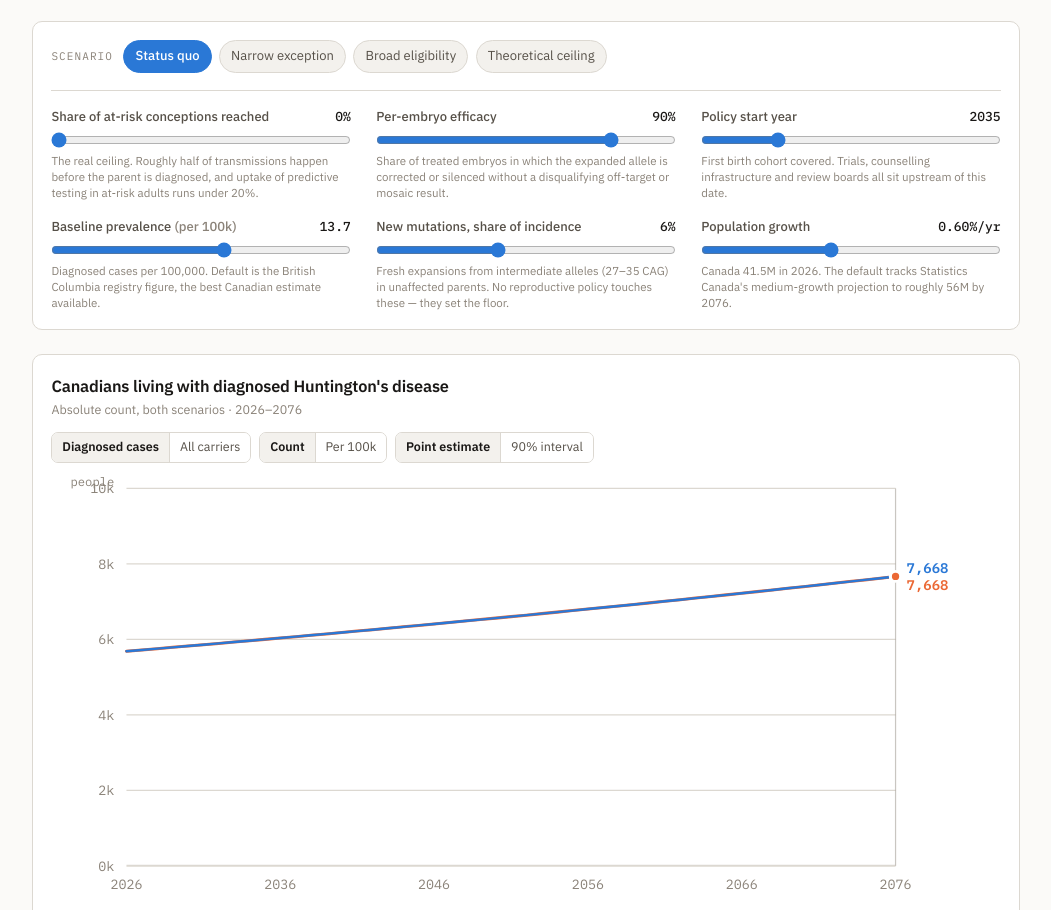
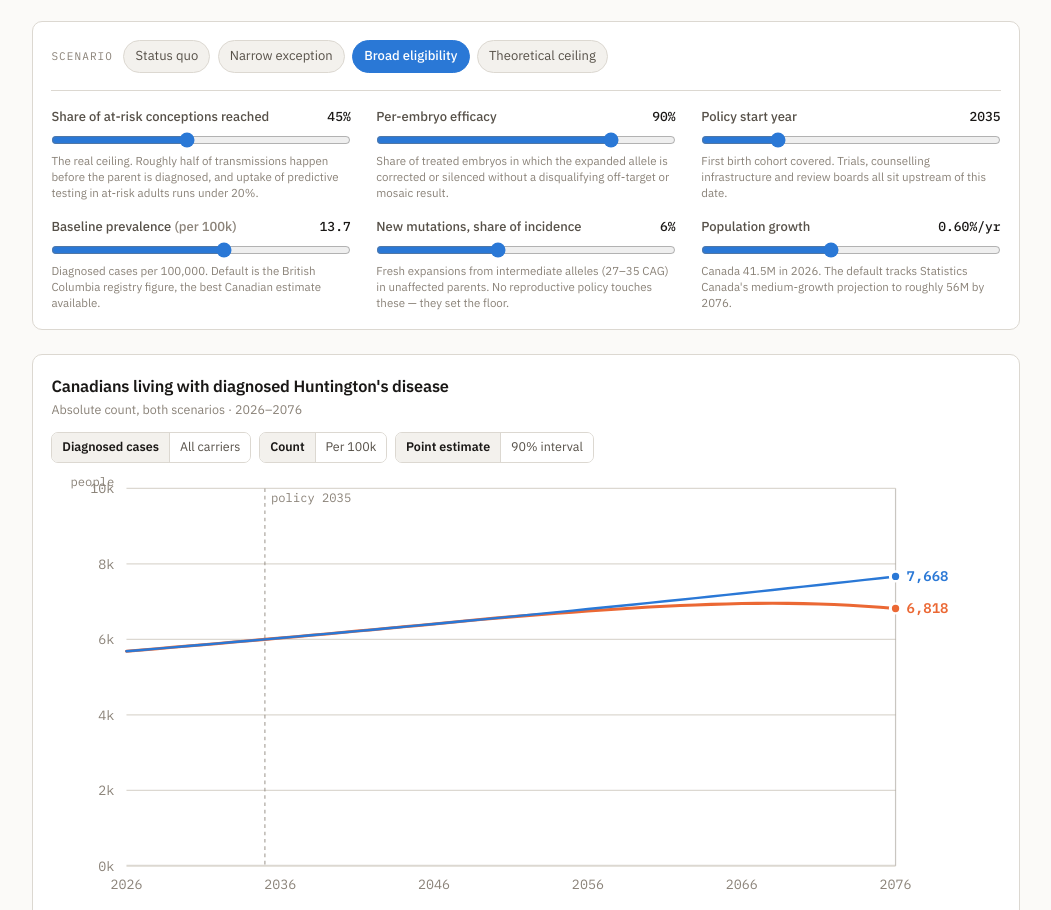
Before and after one commit to Vedthakar/huntingtons-canada-projection, a plain HTML site: page index.html in a window 1280 px wide. Shown: the part 291-1201 px from the top of the page, without its empty margins (114-1165 px from the left). Drawn offline with Linux system fonts and the light colour scheme.

Commit message:
Open the tool on broad eligibility, not the zero-coverage status quo

```diff
--- a/index.html
+++ b/index.html
@@ -311,16 +311,16 @@ td{font-family:var(--font-mono);color:var(--ink-2)}
   <section class="panel panel-pad">
     <div class="scenario-row">
       <span class="lbl">Scenario</span>
-      <button class="preset" data-preset="status" aria-pressed="true">Status quo</button>
+      <button class="preset" data-preset="status" aria-pressed="false">Status quo</button>
       <button class="preset" data-preset="narrow" aria-pressed="false">Narrow exception</button>
-      <button class="preset" data-preset="broad" aria-pressed="false">Broad eligibility</button>
+      <button class="preset" data-preset="broad" aria-pressed="true">Broad eligibility</button>
       <button class="preset" data-preset="ceiling" aria-pressed="false">Theoretical ceiling</button>
     </div>
 
     <div class="controls">
       <div class="ctrl">
         <div class="ctrl-head"><label for="cov">Share of at-risk conceptions reached</label><span class="val" id="cov-v">0%</span></div>
-        <input type="range" id="cov" min="0" max="100" step="1" value="0">
+        <input type="range" id="cov" min="0" max="100" step="1" value="45">
         <span class="hint">The real ceiling. Roughly half of transmissions happen before the parent is diagnosed, and uptake of predictive testing in at-risk adults runs under 20%.</span>
       </div>
       <div class="ctrl">
@@ -381,6 +381,7 @@ td{font-family:var(--font-mono);color:var(--ink-2)}
       <span><i class="swatch" style="background:var(--s1)"></i> Prohibition retained</span>
       <span><i class="swatch" style="background:var(--s2)"></i> Germline exception</span>
     </div>
+    <p class="chart-sub" id="zero-note" hidden style="margin-top:.5rem"><strong>Coverage is 0%, so the two lines are identical and sit exactly on top of each other.</strong> That is not a rendering fault — with no conceptions reached, the amendment changes nothing and the scenarios are the same projection. Raise coverage, or pick another scenario, to separate them.</p>
     <p class="chart-sub" id="band-note" hidden style="margin-top:.5rem">Shaded ribbons are 90% intervals from <span id="band-n">500</span> Monte Carlo draws over the nine uncertain inputs. While they are shown, the prevalence, efficacy, new-mutation and growth sliders are superseded by their full distributions — coverage and start year still apply, because those are the policy rather than a fact about the world.</p>
 
     <div class="scrub">
@@ -488,7 +489,12 @@ td{font-family:var(--font-mono);color:var(--ink-2)}
   var run = HDModel.run;
 
   // --- state -------------------------------------------------------------
-  var st = {cov:0, eff:0.90, start:2035, prev:13.7, denovo:0.06, growth:0.006,
+  /* Opens on broad eligibility, NOT on the status quo. At cov = 0 the two
+     scenarios are identical by construction, so the chart drew one line on
+     top of another and read as broken to anyone seeing it for the first
+     time. The landing state should show the mechanism working; the status
+     quo is one click away and now explains its own flat case. */
+  var st = {cov:0.45, eff:0.90, start:2035, prev:13.7, denovo:0.06, growth:0.006,
             pop:"manifest", unit:"count", year:2076, band:"off"};
   var data = null;
 
@@ -669,6 +675,8 @@ td{font-family:var(--font-mono);color:var(--ink-2)}
   // --- render ------------------------------------------------------------
   function render(){
     data = run(st);
+    // At zero coverage the lines coincide exactly; say so, or it reads as a bug.
+    $("zero-note").hidden = st.cov !== 0;
     var key = st.pop === "manifest" ? "man" : "car";
     var ti = st.year - Y0;
     var a = data.a[key][ti], b = data.b[key][ti], pop = data.pop[ti];
@@ -761,11 +769,19 @@ td{font-family:var(--font-mono);color:var(--ink-2)}
   }
 
   // --- wiring ------------------------------------------------------------
+  /* Each slider's readout is derived from its own value here at startup as
+     well as on input, so the markup can never disagree with the state it is
+     supposed to describe. */
+  var readouts = [];
   function bind(id, apply, show){
     var inp = $(id);
-    inp.addEventListener("input", function(){
+    function sync(){
       apply(parseFloat(inp.value));
       $(id+"-v").textContent = show(parseFloat(inp.value));
+    }
+    readouts.push(sync);
+    inp.addEventListener("input", function(){
+      sync();
       syncPresets();
       render();
     });
@@ -776,6 +792,8 @@ td{font-family:var(--font-mono);color:var(--ink-2)}
   bind("prev",  function(v){ st.prev = v; },       function(v){ return v.toFixed(1); });
   bind("denovo",function(v){ st.denovo = v/100; }, function(v){ return v+"%"; });
   bind("growth",function(v){ st.growth = v/100; }, function(v){ return v.toFixed(2)+"%/yr"; });
+  readouts.forEach(function(sync){ sync(); });
+  $("year-v").textContent = $("year").value;
 
   $("year").addEventListener("input", function(){
     st.year = parseInt(this.value,10);
```
